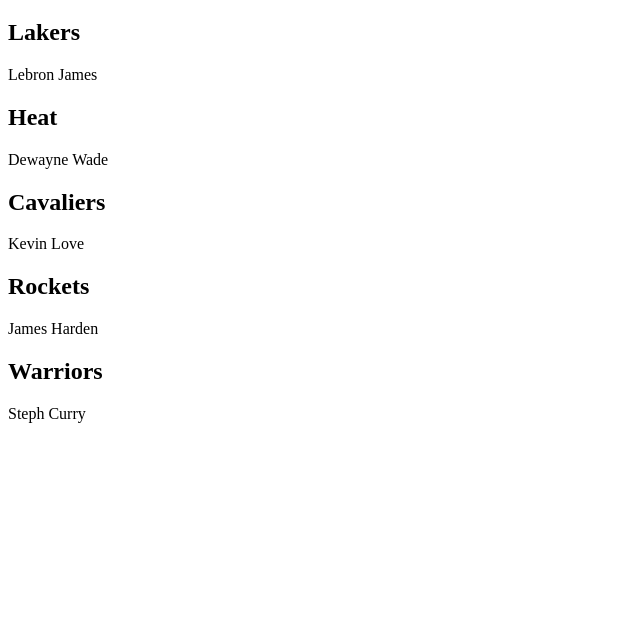
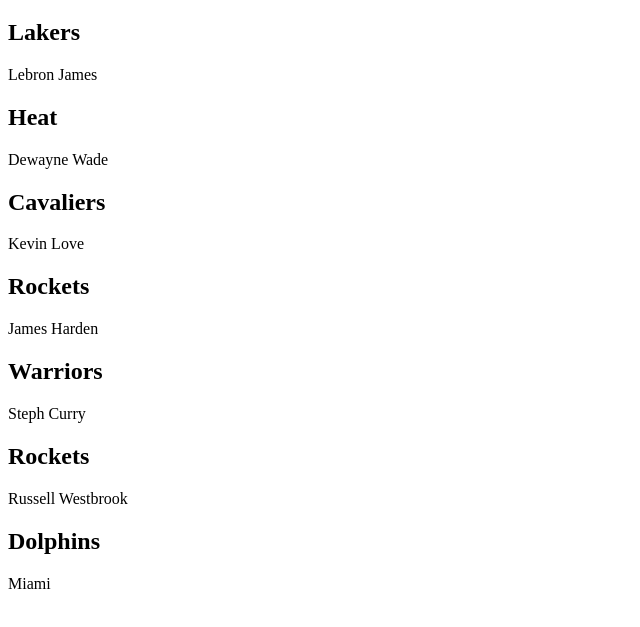
Before and after one commit to anthonygregis/muscle-memory, a plain HTML site: page index.html in a window 1280 px wide. Shown: the part 61-688 px from the top of the page, without its empty margins (0-640 px from the left). Drawn offline with Linux system fonts and the light colour scheme.

Commit message:
[JS] Add new containers, divs, h2s, p tags with text content

```diff
--- a/index.html
+++ b/index.html
@@ -7,7 +7,7 @@
     <link rel="stylesheet" href="./css/style.css">
 </head>
 <body>
-    <div class="container">
+    <div class="container-one">
         <h1>Muscle Memory</h1>
         <h2 id="section-one"></h2>
 
--- a/js/app.js
+++ b/js/app.js
@@ -127,3 +127,51 @@
 paragraphThreeDiv.textContent = "Kevin Love"
 paragraphFourDiv.textContent = "James Harden"
 paragraphFiveDiv.textContent = "Steph Curry"
+
+const containerSixDiv = document.createElement("div")
+containerSixDiv.classList.add("container-six")
+console.log(containerSixDiv)
+
+const sectionSixH2 = document.createElement("h2")
+sectionSixH2.setAttribute("id", "section-six")
+console.log(sectionSixH2)
+
+sectionSixH2.textContent = "Rockets";
+
+const paragraphSixP = document.createElement("p")
+paragraphSixP.classList.add("paragraph-six")
+paragraphSixP.textContent = "Russell Westbrook"
+console.log(paragraphSixP)
+
+const body = document.querySelector('body')
+
+body.appendChild(containerSixDiv)
+containerSixDiv.appendChild(sectionSixH2)
+containerSixDiv.appendChild(paragraphSixP)
+
+// create another container
+const containerSevenDiv = document.createElement("div")
+// add class
+containerSevenDiv.classList.add("container-Seven")
+console.log(containerSevenDiv)
+// create another section
+const sectionSevenH2 = document.createElement("h2")
+// add an id
+sectionSevenH2.setAttribute("id", "section-Seven")
+// add textContent
+sectionSevenH2.textContent = "Dolphins";
+console.log(sectionSevenH2)
+// create another paragraph
+const paragraphSevenP = document.createElement("p")
+// add a class
+paragraphSevenP.classList.add("paragraph-seven")
+// add textContent
+paragraphSevenP.textContent = "Miami"
+console.log(paragraphSevenP)
+
+// append the container to the body
+// append section to the container
+// append the paragraph to the container
+body.appendChild(containerSevenDiv)
+containerSevenDiv.appendChild(sectionSevenH2)
+containerSevenDiv.appendChild(paragraphSevenP)
```
